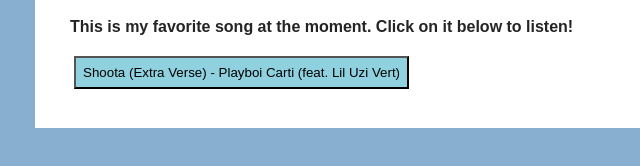
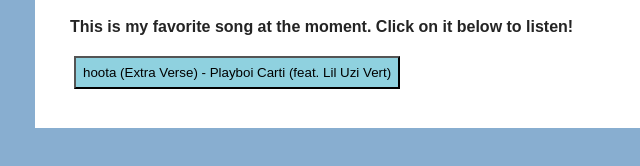
Before and after one commit to broughal/mi349_final, a plain HTML site: page index.html in a window 1280 px wide. Shown: the part 530-696 px from the top of the page, 0-640 px from the left. Drawn offline with Linux system fonts and the light colour scheme.

Commit message:
Update index.html

```diff
--- a/index.html
+++ b/index.html
@@ -41,7 +41,7 @@
     <section id="music">
         <h3>This is my favorite song at the moment. Click on it below to listen!</h3>
         <audio id="button" src="song.mp3" type="audio"></audio>
-        <button type="button" onclick="playAudio()">Shoota (Extra Verse) - Playboi Carti (feat. Lil Uzi Vert)</button>
+        <button type="button" onclick="playAudio()">hoota (Extra Verse) - Playboi Carti (feat. Lil Uzi Vert)</button>
 
     </section>
 
```
